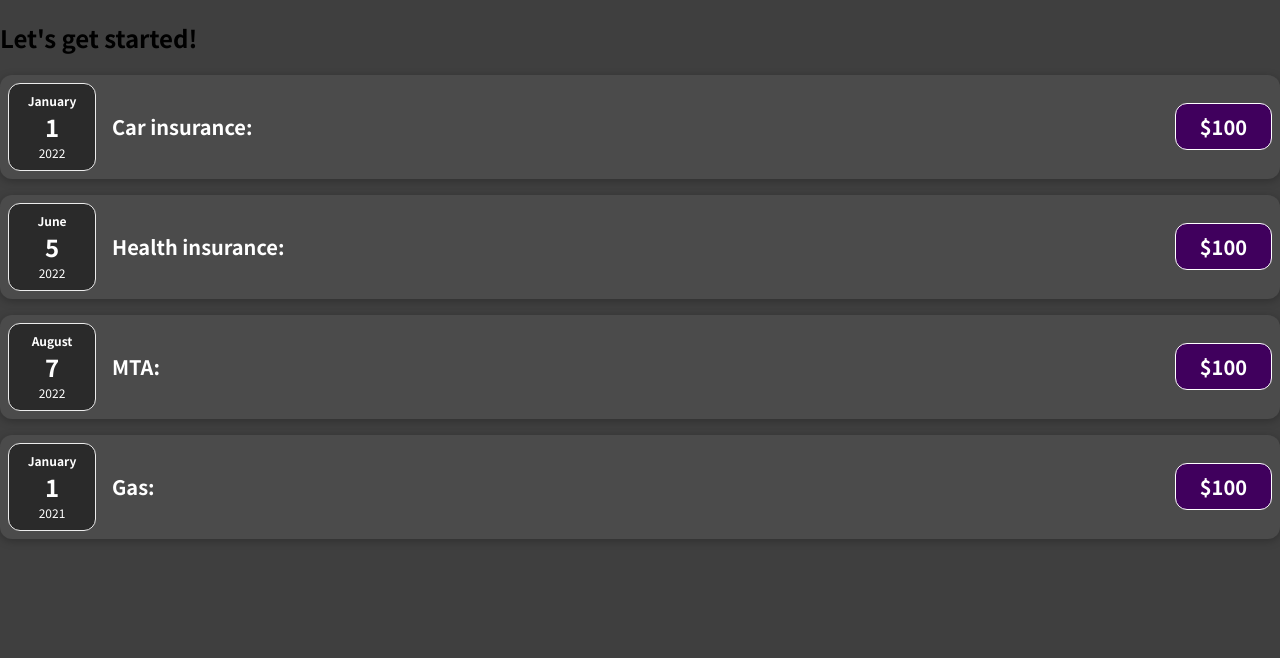
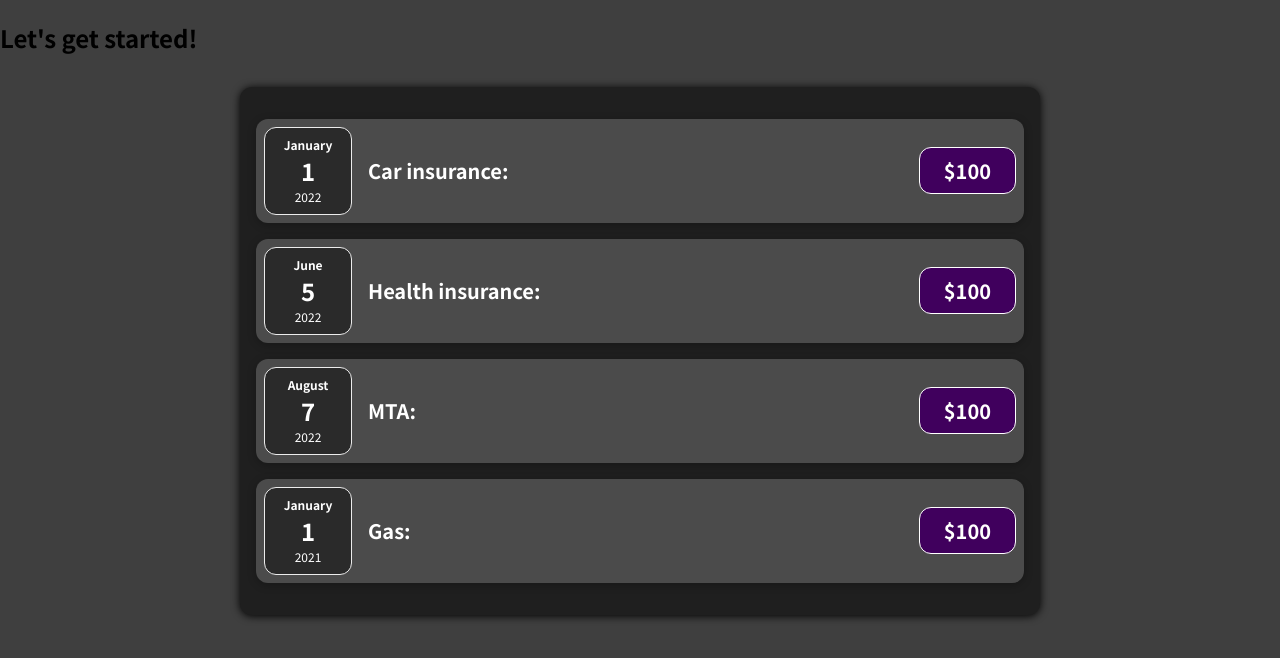
Before and after one commit to philsmirnoff/tutorial, a React (Create React App) app in the folder udemy/01-starting-setup/: page / in a window 1280 px wide. Shown: the top 658 px of the page. Built offline with nearby package versions, Linux system fonts and the light colour scheme.

Commit message:
add Expense component

```diff
--- a/udemy/01-starting-setup/src/App.js
+++ b/udemy/01-starting-setup/src/App.js
@@ -1,5 +1,4 @@
-import ExpenseItem from './components/ExpenseItem';
-
+import Expenses from './components/Expenses';
 
 function App() {
   const expense = [
@@ -32,26 +31,7 @@ function App() {
   return (
     <div className="app">
       <h2>Let's get started!</h2>
-      <ExpenseItem
-      title={expense[0].title}
-      amount={expense[0].amount}
-      date={expense[0].date}
-       />
-       <ExpenseItem
-      title={expense[1].title}
-      amount={expense[1].amount}
-      date={expense[1].date}
-       />
-       <ExpenseItem
-      title={expense[2].title}
-      amount={expense[2].amount}
-      date={expense[2].date}
-       />
-        <ExpenseItem
-      title={expense[3].title}
-      amount={expense[3].amount}
-      date={expense[3].date}
-       />
+      <Expenses expense={expense} />
     </div>
   );
 }
--- /dev/null
+++ b/udemy/01-starting-setup/src/components/Expenses.css
@@ -0,0 +1,9 @@
+.expenses {
+  padding: 1rem;
+  background-color: rgb(31, 31, 31);
+  margin: 2rem auto;
+  width: 50rem;
+  max-width: 95%;
+  border-radius: 12px;
+  box-shadow: 0 1px 8px rgba(0, 0, 0.25)
+}
--- /dev/null
+++ b/udemy/01-starting-setup/src/components/Expenses.js
@@ -0,0 +1,47 @@
+import React from 'react'
+import './Expenses.css'
+import ExpenseItem from './ExpenseItem'
+
+
+function Expenses(props) {
+
+    const { expense } = props;
+    return (
+      <div className="expenses">
+        {expense.map(item => (
+          <ExpenseItem
+          key={item.id}
+          title={item.title}
+          date={item.date}
+          amount={item.amount}
+          />
+        ))}
+      </div>
+    )
+}
+    //  <div className="expenses">
+    // //   <ExpenseItem
+    // //   title={props.expense[0].title}
+    // //   amount={props.expense[0].amount}
+    // //   date={props.expense[0].date}
+    // //    />
+    // //    <ExpenseItem
+    // //   title={props.expense[1].title}
+    // //   amount={props.expense[1].amount}
+    // //   date={props.expense[1].date}
+    // //    />
+    // //    <ExpenseItem
+    // //   title={props.expense[2].title}
+    // //   amount={props.expense[2].amount}
+    // //   date={props.expense[2].date}
+    // //    />
+    // //     <ExpenseItem
+    // //   title={props.expense[3].title}
+    // //   amount={props.expense[3].amount}
+    // //   date={props.expense[3].date}
+    // //    />
+    // // </div>
+    // // );
+// }
+
+export default Expenses
```
Also changed, not shown: 17 other files (tests, documents, lock files or other folders).
